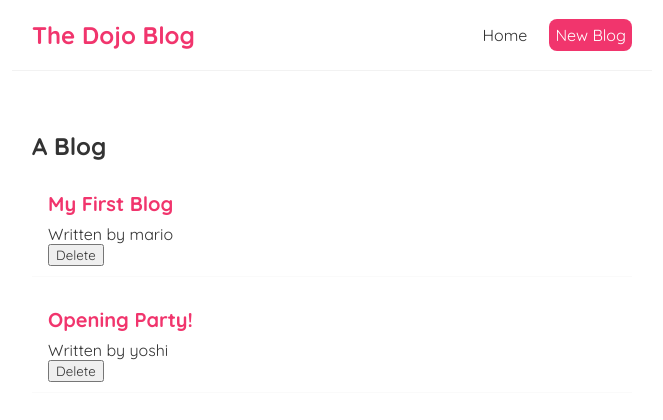
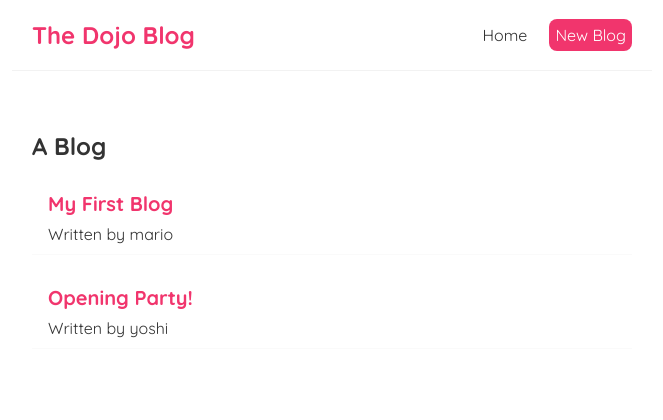
Before and after one commit to asimsheikh/dojo-blog, a React (Create React App) app: page / in a window 1280 px wide. Shown: the top 420 px of the page, without its empty margins (308-971 px from the left). Built offline with nearby package versions, Linux system fonts and the light colour scheme; data requests are answered from the project's data file.

Commit message:
Removed deleteHandler

```diff
--- a/src/BlogList.js
+++ b/src/BlogList.js
@@ -1,4 +1,4 @@
-const BlogList = ({blogs, title, handleDelete}) => {
+const BlogList = ({blogs, title}) => {
 
   return (
     <div className="blog-list">
@@ -7,7 +7,6 @@
         <div className="blog-preview" key={blog.id}>
           <h2>{blog.title}</h2>
           <p>Written by {blog.author}</p>
-          <button onClick={() => handleDelete(blog.id)}>Delete</button>
         </div>
       ))}
     </div>
--- a/src/Home.js
+++ b/src/Home.js
@@ -3,11 +3,6 @@
 
 const Home = () => {
   const [blogs, setBlogs] = useState(null)
-
-  const handleDelete = (id) => {
-    const newBlogs = blogs.filter(blog => blog.id !== id)
-    setBlogs(newBlogs)
-  }
 
   useEffect(() => {
     fetch('http://localhost:8000/blogs')
@@ -23,7 +18,7 @@
   return (
     <div className="home">
       { blogs &&
-        <BlogList blogs={blogs} title="A Blog" handleDelete={handleDelete}/>
+        <BlogList blogs={blogs} title="A Blog" />
       }
     </div>
   )
```
